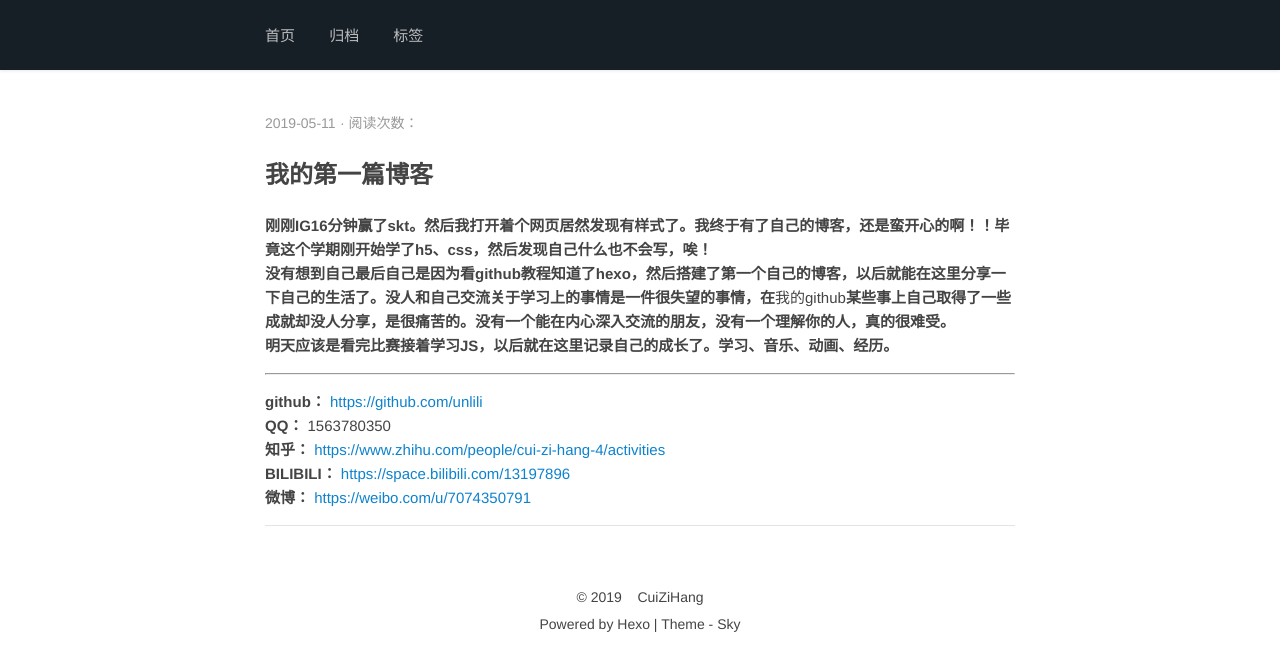
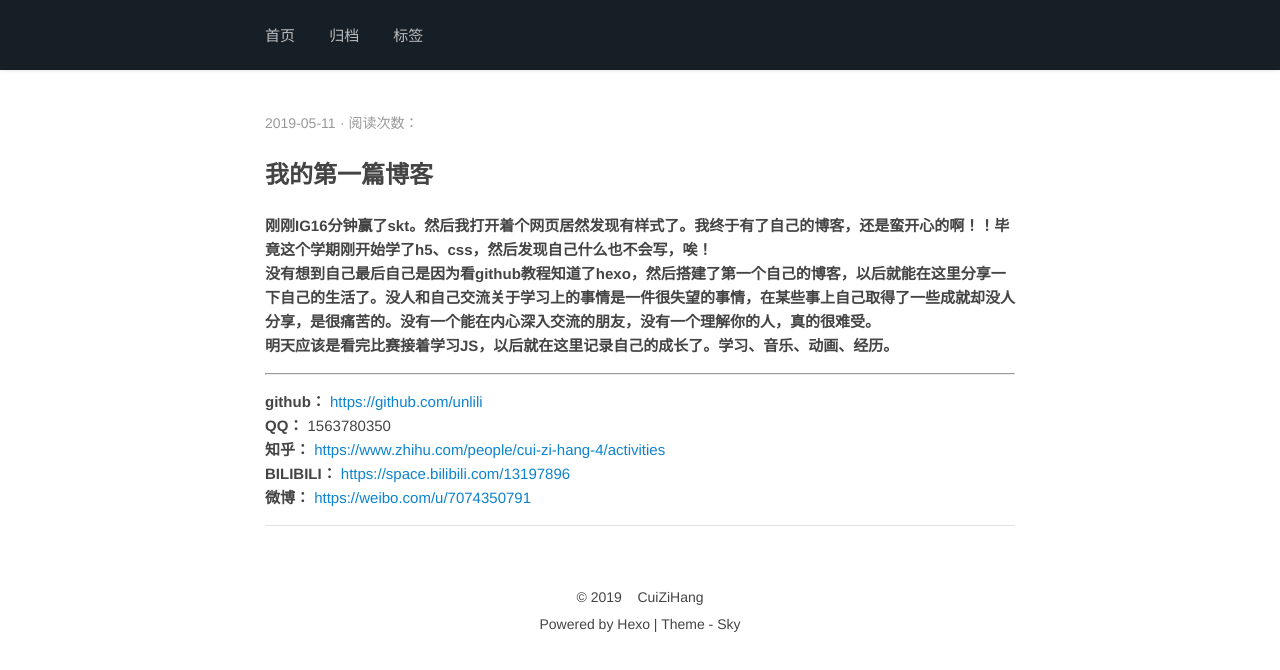
Before and after one commit to unlili/unlili.github.io, a plain HTML site: page 2019/05/11/hello-world/index.html in a window 1280 px wide. Drawn offline with nearby package versions, Linux system fonts and the light colour scheme; some packages are replaced by stand-ins of ours; a script that the page names is missing; some icons are missing; a small style sheet from the web is missing.

Commit message:
Site updated: 2019-05-11 22:43:33

```diff
--- a/2019/05/11/hello-world/index.html
+++ b/2019/05/11/hello-world/index.html
@@ -90,7 +90,7 @@
     </div>
 </div>
         <div class="post-content">
-            <h2 id="我的第一篇博客"><a href="#我的第一篇博客" class="headerlink" title="我的第一篇博客"></a>我的第一篇博客</h2><p><strong>刚刚IG16分钟赢了skt。然后我打开着个网页居然发现有样式了。我终于有了自己的博客，还是蛮开心的啊！！毕竟这个学期刚开始学了h5、css，然后发现自己什么也不会写，唉！</strong><br><strong>没有想到自己最后自己是因为看github教程知道了hexo，然后搭建了第一个自己的博客，以后就能在这里分享一下自己的生活了。没人和自己交流关于学习上的事情是一件很失望的事情，在</strong>我的github<strong>某些事上自己取得了一些成就却没人分享，是很痛苦的。没有一个能在内心深入交流的朋友，没有一个理解你的人，真的很难受。</strong><br><strong>明天应该是看完比赛接着学习JS，以后就在这里记录自己的成长了。学习、音乐、动画、经历。</strong></p>
+            <h2 id="我的第一篇博客"><a href="#我的第一篇博客" class="headerlink" title="我的第一篇博客"></a>我的第一篇博客</h2><p><strong>刚刚IG16分钟赢了skt。然后我打开着个网页居然发现有样式了。我终于有了自己的博客，还是蛮开心的啊！！毕竟这个学期刚开始学了h5、css，然后发现自己什么也不会写，唉！</strong><br><strong>没有想到自己最后自己是因为看github教程知道了hexo，然后搭建了第一个自己的博客，以后就能在这里分享一下自己的生活了。没人和自己交流关于学习上的事情是一件很失望的事情，在某些事上自己取得了一些成就却没人分享，是很痛苦的。没有一个能在内心深入交流的朋友，没有一个理解你的人，真的很难受。</strong><br><strong>明天应该是看完比赛接着学习JS，以后就在这里记录自己的成长了。学习、音乐、动画、经历。</strong></p>
 <hr>
 <p><strong>github：</strong> <a href="https://github.com/unlili" target="_blank" rel="noopener">https://github.com/unlili</a><br><strong>QQ：</strong> 1563780350<br><strong>知乎：</strong> <a href="https://www.zhihu.com/people/cui-zi-hang-4/activities" target="_blank" rel="noopener">https://www.zhihu.com/people/cui-zi-hang-4/activities</a><br><strong>BILIBILI：</strong> <a href="https://space.bilibili.com/13197896" target="_blank" rel="noopener">https://space.bilibili.com/13197896</a><br><strong>微博：</strong> <a href="https://weibo.com/u/7074350791" target="_blank" rel="noopener">https://weibo.com/u/7074350791</a></p>
 
```
Also changed, not shown: index.html (+1 -1 lines).
